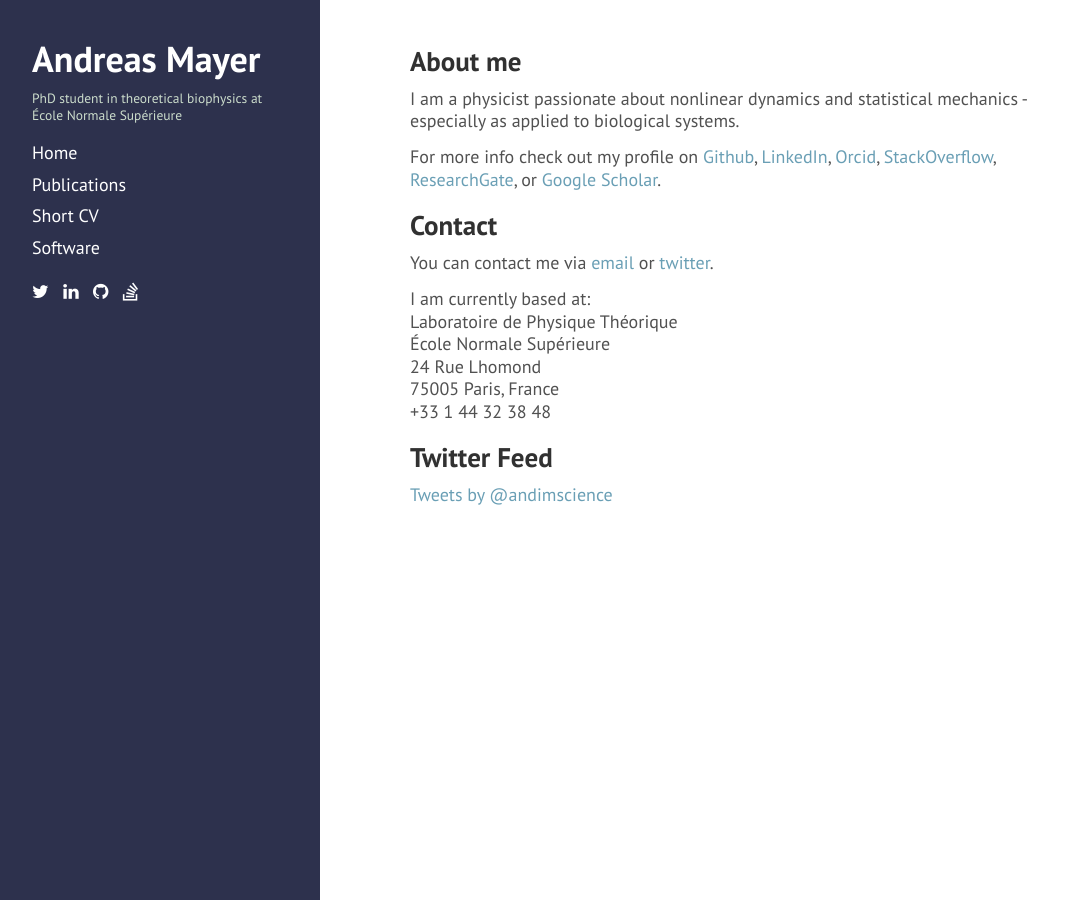
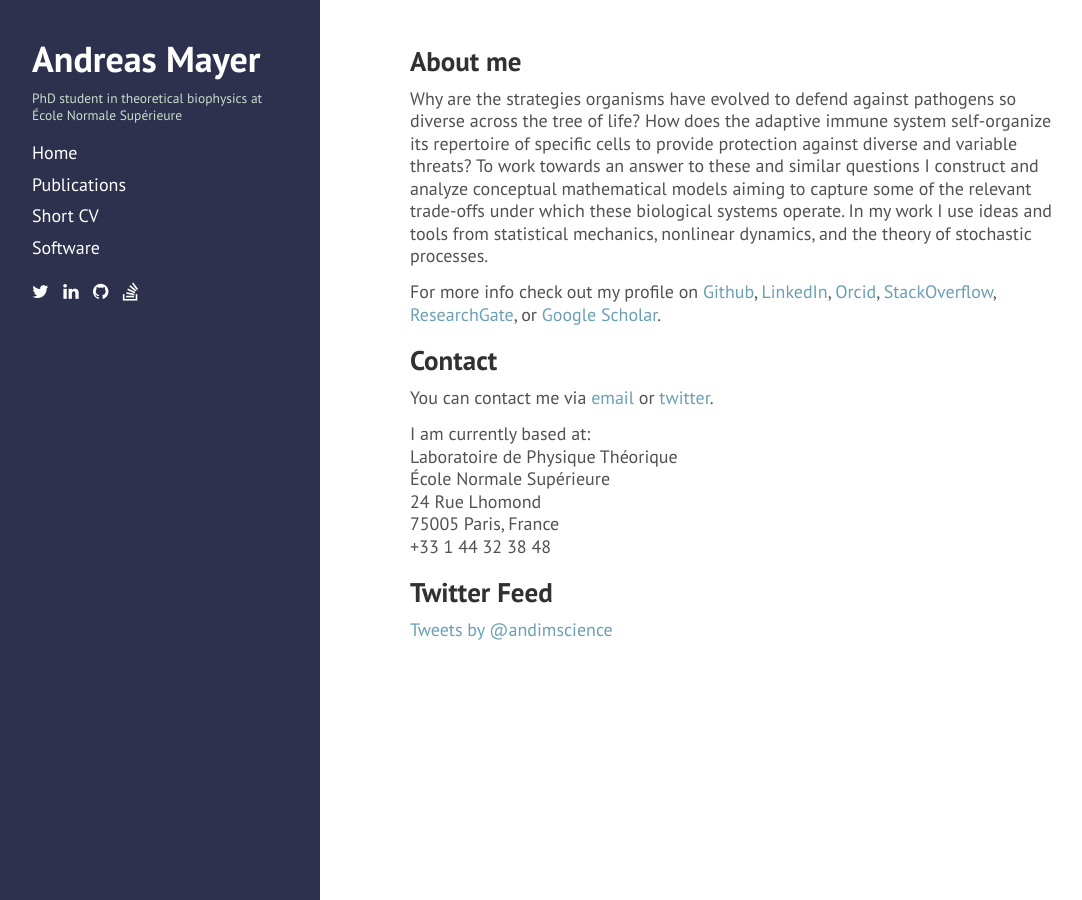
Before and after one commit to andim/andim.github.io, a Jekyll site: the page built from index.md, in a window 1280 px wide. Shown: the whole page, without its empty margins (4-1086 px from the left). Built offline with Jekyll 4.4.1, drawn with Linux system fonts in a browser that asks for light colours; nearby versions of some CDN libraries; comment, search, counter and statistics services are not loaded.

Commit message:
updated mission statement to be more specific (even if potentially outdated at a later point...)

```diff
--- a/index.md
+++ b/index.md
@@ -6,7 +6,7 @@ title: Home
 About me
 --------
 
-I am a physicist passionate about nonlinear dynamics and statistical mechanics - especially as applied to biological systems.
+Why are the strategies organisms have evolved to defend against pathogens so diverse across the tree of life? How does the adaptive immune system self-organize its repertoire of specific cells to provide protection against diverse and variable threats? To work towards an answer to these and similar questions I construct and analyze conceptual mathematical models aiming to capture some of the relevant trade-offs under which these biological systems operate. In my work I use ideas and tools from statistical mechanics, nonlinear dynamics, and the theory of stochastic processes.
 
 For more info check out my profile on [Github](https://github.com/andim), [LinkedIn](https://www.linkedin.com/pub/andreas-mayer/83/49a/a37), [Orcid](http://orcid.org/0000-0002-6643-7622), [StackOverflow](http://stackoverflow.com/users/3223145/andi), [ResearchGate](https://www.researchgate.net/profile/Andreas_Mayer8), or [Google Scholar](http://scholar.google.de/citations?user=BKGAixAAAAAJ).
 
```
Also changed, not shown: publications.md (+2 -2 lines).
